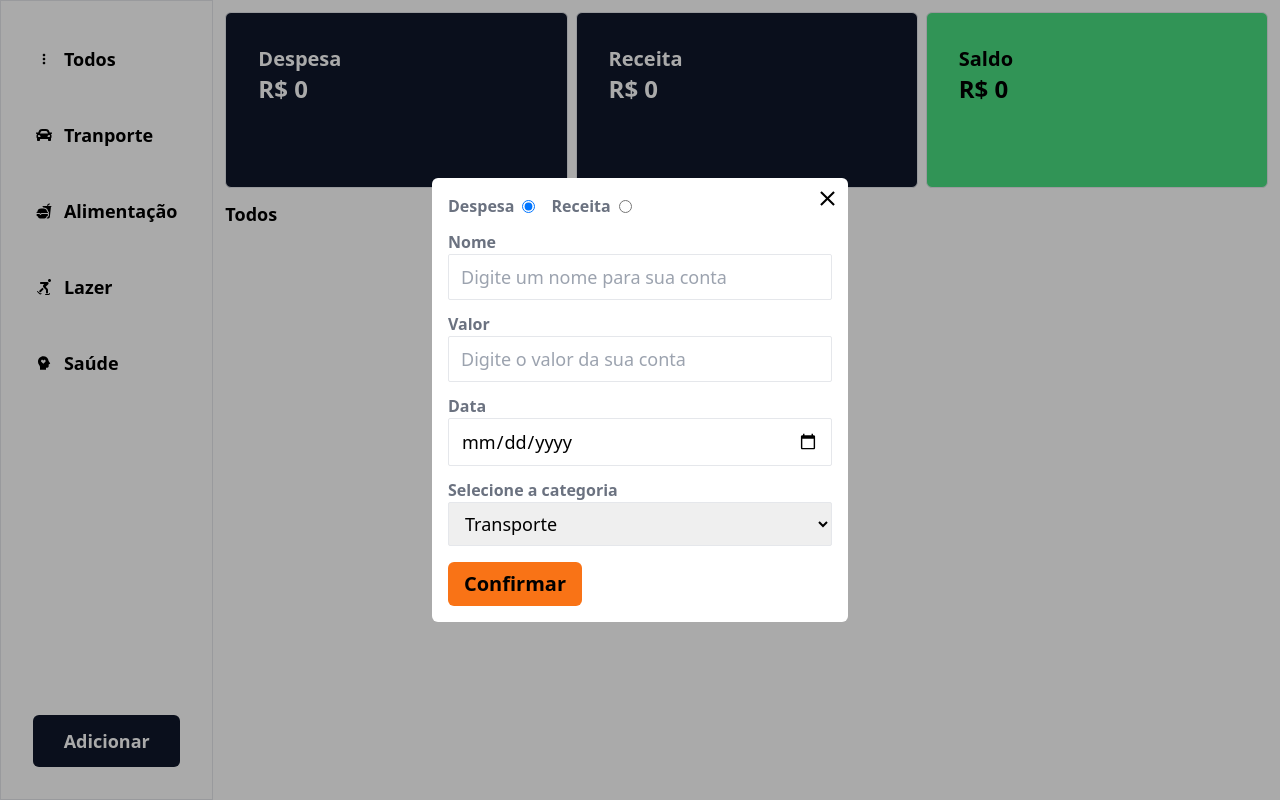
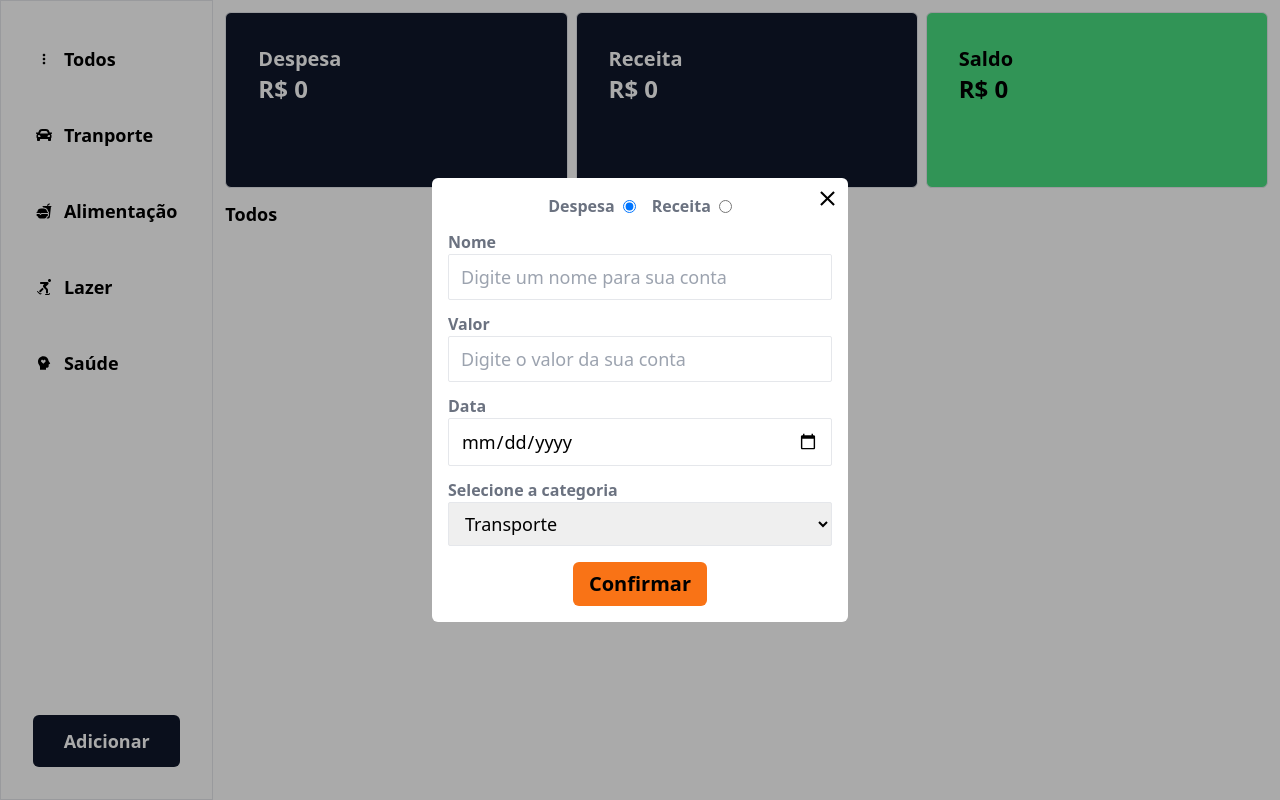
Before and after one commit to wlissisDev/carteira-digital, a React (Vite) app: page / in a window 1280 px wide. Both pictures are taken after a click on the button "Adicionar". Built offline with nearby package versions, Linux system fonts and the light colour scheme.

Commit message:
final style commit

```diff
--- a/src/components/form.jsx
+++ b/src/components/form.jsx
@@ -25,7 +25,7 @@
     return (
         <div className={`bg-[#0005]  absolute md:w-full h-[100vh] w-screen md:h-full grid place-content-center md:py-auto py-2 ${show ? "" : "hidden"}`}>
             <form
-                className="bg-white p-4 rounded-md md:h-auto h-screen relative"
+                className="bg-white p-4 rounded-md md:h-auto h-screen relative flex flex-col items-center justify-center"
                 onSubmit={handleSubmit}
             >
                 <button
```
